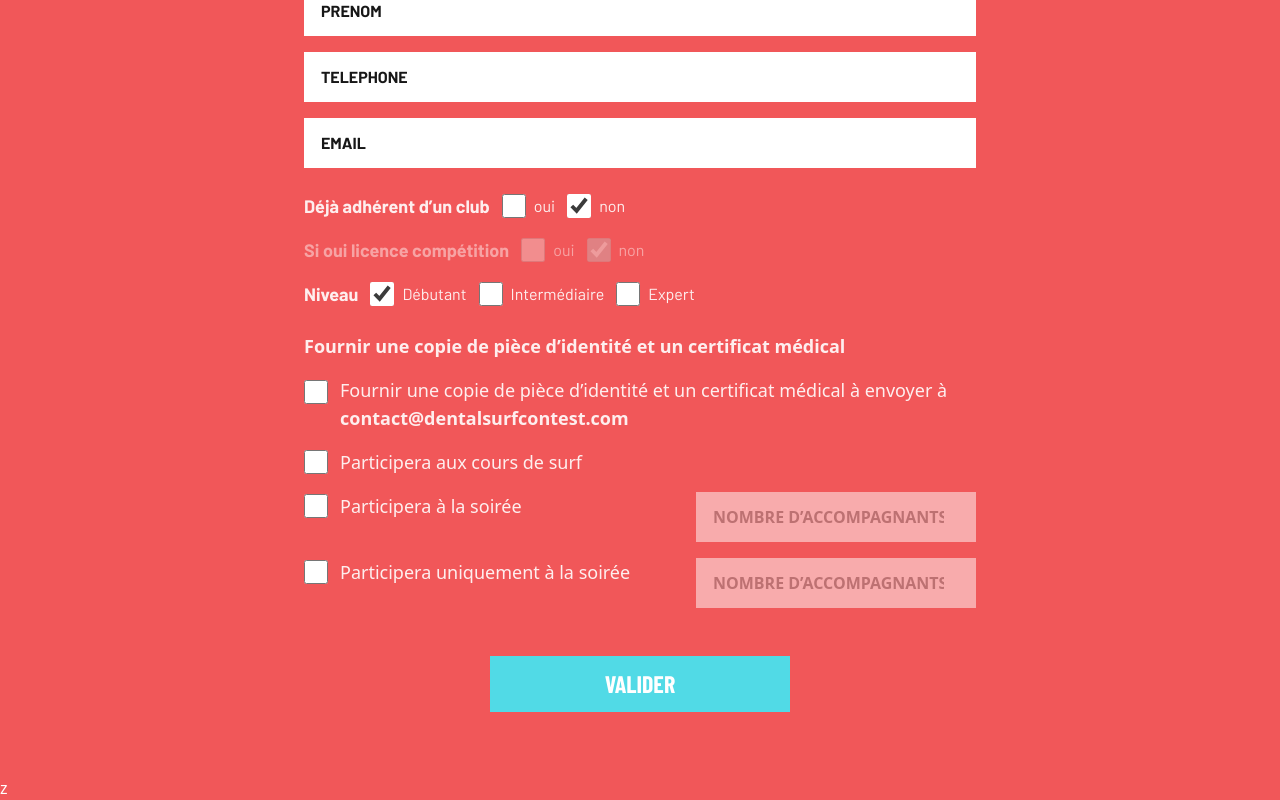
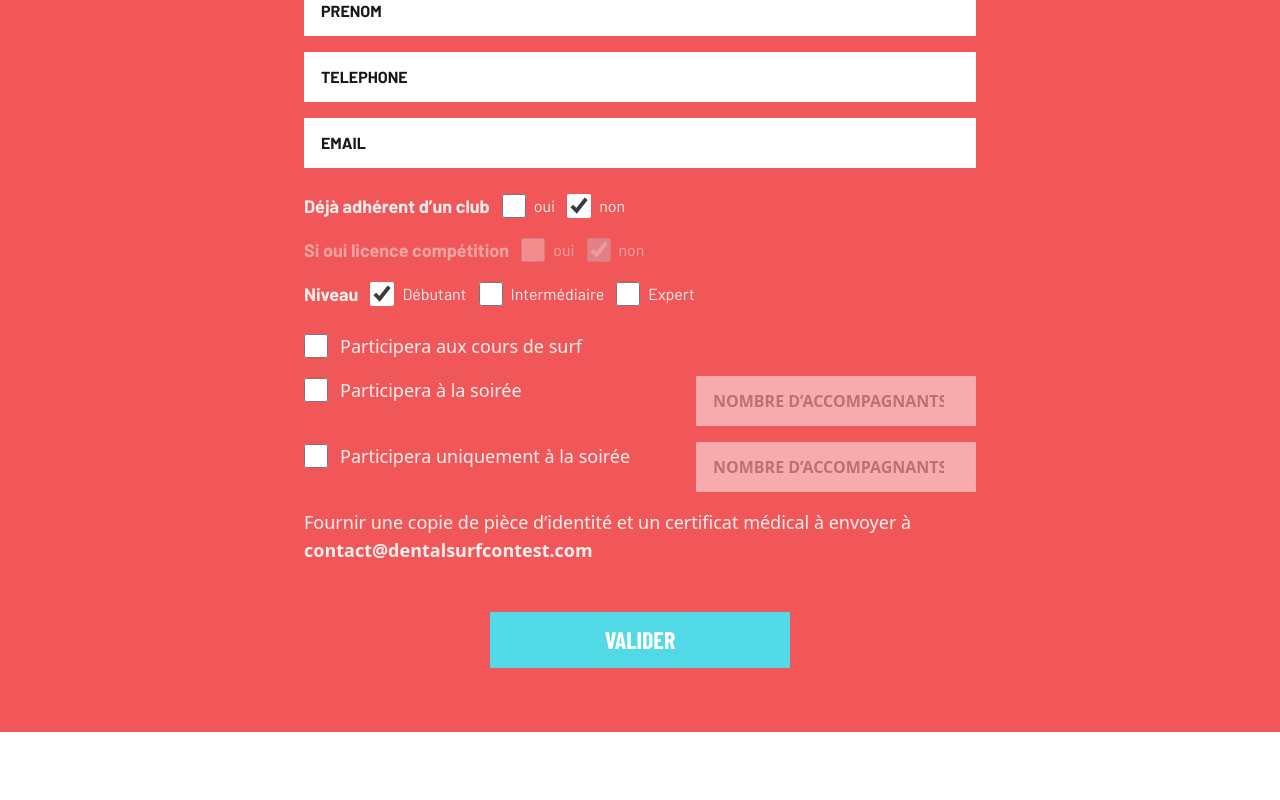
Before and after one commit to CyrThoDev/dental-surf-contest, a Next.js app: page / in a window 1280 px wide. Shown: the part 1512-2312 px from the top of the page. After the commit the page ends 2244 px from the top, so only its background shows below. Built offline with nearby package versions, Linux system fonts and the light colour scheme; a web font is replaced by a local one.

Commit message:
modifs fournir pièce identité

```diff
--- a/components/RegistrationForm.tsx
+++ b/components/RegistrationForm.tsx
@@ -331,26 +331,6 @@
           </div>
 
           <div className="mt-6 space-y-4 text-white/90">
-            <p className="text-lg font-semibold">
-              Fournir une copie de pièce d’identité et un certificat médical
-            </p>
-
-            <label className="flex cursor-pointer select-none items-start gap-3">
-              <input
-                type="checkbox"
-                {...register("agreeDocs")}
-                className={`${CB} mt-1`}
-              />
-              <span className="text-lg">
-                Fournir une copie de pièce d’identité et un certificat médical à
-                envoyer à{" "}
-                <span className="text-lg font-semibold">
-                  contact@dentalsurfcontest.com
-                </span>
-              </span>
-            </label>
-            <FieldError msg={errors.agreeDocs?.message} />
-
             <label
               className={`flex items-center gap-3 select-none ${
                 participateOnlyParty
@@ -452,6 +432,14 @@
                 </div>
               </div>
             </div>
+
+            <p className="text-lg">
+              Fournir une copie de pièce d’identité et un certificat médical à
+              envoyer à{" "}
+              <span className="text-lg font-semibold">
+                contact@dentalsurfcontest.com
+              </span>
+            </p>
           </div>
 
           <input
@@ -471,7 +459,7 @@
           </div>
 
           {isSubmitSuccessful && !submitError && (
-            <div className="flex flex-col items-center justify-center">
+            <div className="flex flex-col items-center just">
             <p className="mt-6 text-center text-white">
               Merci ! Votre inscription a bien été envoyée.
             </p>
@@ -486,7 +474,7 @@
             <p className="mt-6 text-center text-black">{submitError}</p>
           )}
         </form>
-      </div>z
+      </div>
     </section>
   );
 }
```
